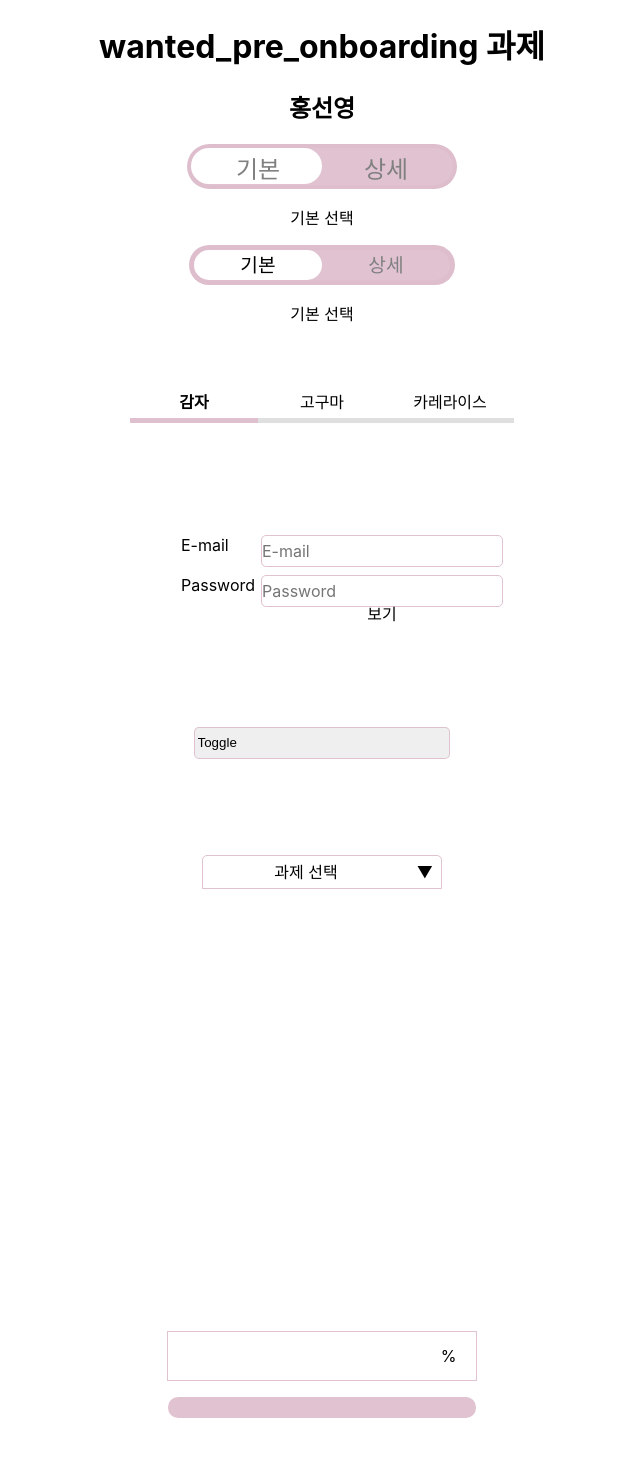
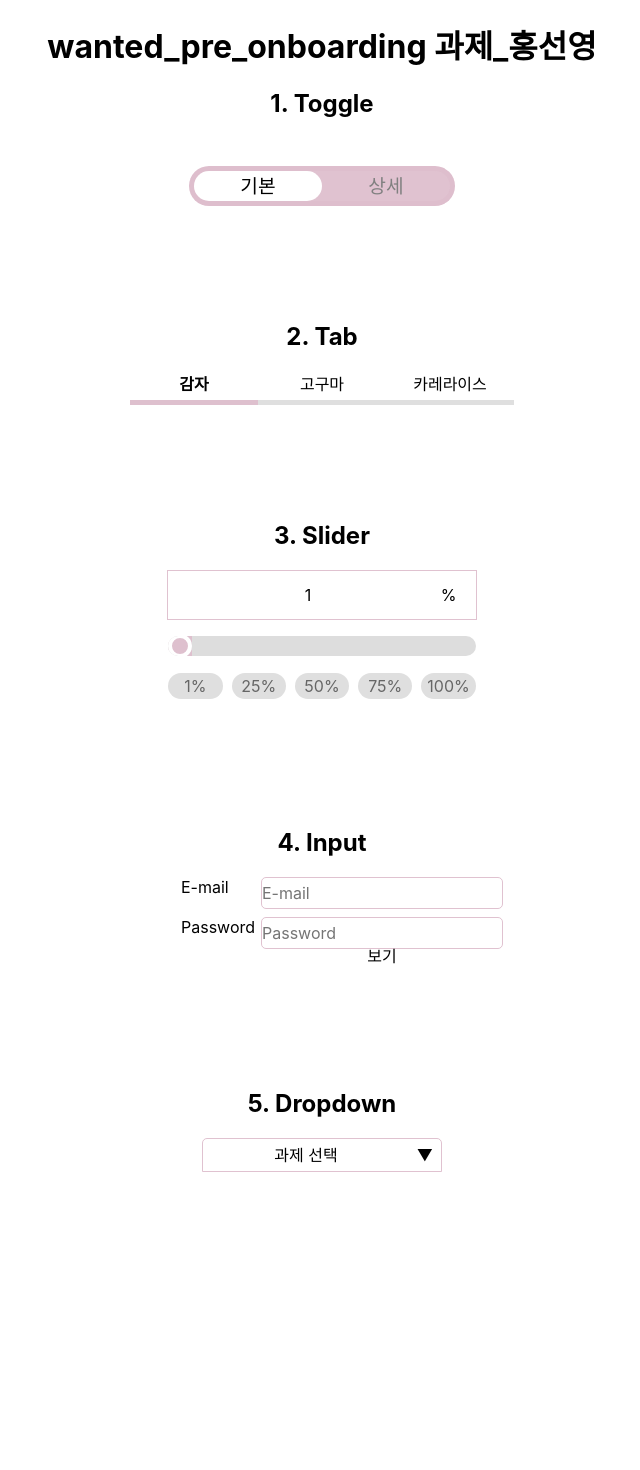
Before and after one commit to allie1125/wanted_pre_onboarding, a React (Create React App) app: page / in a window 1280 px wide. Shown: the top 1470 px of the page, without its empty margins (318-958 px from the left). Built offline with nearby package versions, Linux system fonts and the light colour scheme.

Commit message:
[RM] 연습파일삭제

```diff
--- a/src/App.js
+++ b/src/App.js
@@ -1,26 +1,19 @@
 import "./App.css";
 import Toggle from "./components/Toggle";
-import Toggle2 from "./components/Toggle2";
 import Tab from "./components/Tab";
+import Slider from "./components/Slider";
 import Input from "./components/Input";
 import Dropdown from "./components/Dropdown";
-import Dropdown2 from "./components/Dropdown2";
-import Slider from "./components/Slider";
-import Slider2 from "./components/Slider2";
 
 function App() {
   return (
     <div className="App">
-      <h1>wanted_pre_onboarding 과제</h1>
-      <h2>홍선영</h2>
+      <h1>wanted_pre_onboarding 과제_홍선영</h1>
       <Toggle />
-      <Toggle2 />
       <Tab />
+      <Slider />
       <Input />
       <Dropdown />
-      <Dropdown2 />
-      <Slider />
-      <Slider2 />
     </div>
   );
 }
--- a/src/components/Dropdown.js
+++ b/src/components/Dropdown.js
@@ -1,14 +1,86 @@
-import React from "react";
+import React, { useState, useEffect } from "react";
 
 const Dropdown = () => {
-  const dropdownMenus = ["Toggle", "Tab", "Slider", "Input", "Dropdown"];
+  const dropdownMenus = ["Toggle", "Tab", "Slider", "Input", "Dropdown", "Apple", "Banana", "Orange", "Cherry"];
+  const [isDropdownOpen, setIsDropdownOpen] = useState(false);
+  const [selectedOption, setSelectedOption] = useState("");
+  const [userInput, setUserInput] = useState({ value: "" });
+  const [searchResultMenu, setSearchResultMenu] = useState([]);
+  const { value } = userInput;
+
+  useEffect(() => {
+    search();
+  }, [userInput]);
+
+  const onClickDropdown = () => {
+    setIsDropdownOpen(!isDropdownOpen);
+  };
+
+  const onChangeInput = (e) => {
+    const { value } = e.target;
+    setUserInput({ ...userInput, value });
+  };
+
+  const search = () => {
+    if (value !== "") {
+      //dropdown메뉴를 순회하면서 검색문자를 포함한 메뉴배열만 리턴(대소문자 구분없이 검색)
+      const result = dropdownMenus.filter((word) => word.toLowerCase().includes(value.toLowerCase()));
+      setSearchResultMenu(result);
+    } else {
+      //검색입력값이 없거나 모두지워졌을때 검색메뉴배열 비우기
+      setSearchResultMenu([]);
+    }
+  };
+
+  const renderAllDropdownMenu = () => {
+    //검색입력값이 없을 때 기본메뉴배열 노출
+    if (value === "") {
+      return dropdownMenus.map((el, i) => (
+        <li
+          key={i}
+          onClick={() => {
+            setSelectedOption(el);
+            setIsDropdownOpen(!isDropdownOpen);
+          }}
+        >
+          {el}
+        </li>
+      ));
+    }
+    return null;
+  };
+
+  const renderSearchDropdownMenu = () => {
+    //검색문자를 포함하는 메뉴배열 노출
+    return searchResultMenu.map((el, i) => (
+      <li
+        key={i}
+        onClick={() => {
+          setSelectedOption(el);
+          setIsDropdownOpen(!isDropdownOpen);
+        }}
+      >
+        {el}
+      </li>
+    ));
+  };
+
   return (
     <div className="dropdown_box">
-      <select>
-        {dropdownMenus.map((el) => (
-          <option value={el}>{el}</option>
-        ))}
-      </select>
+      <h2>5. Dropdown</h2>
+      <ul>
+        <li className="default_option" onClick={onClickDropdown}>
+          {selectedOption === "" ? "과제 선택" : selectedOption}
+          <span>▼</span>
+        </li>
+        <div className={`option_box ${isDropdownOpen ? "on" : "off"}`}>
+          <li className="search_box">
+            <span>🔍</span>
+            <input type="text" onChange={(e) => onChangeInput(e)} placeholder="검색..." />
+          </li>
+          {searchResultMenu.length !== 0 ? renderSearchDropdownMenu() : renderAllDropdownMenu()}
+        </div>
+      </ul>
     </div>
   );
 };
--- a/src/components/Dropdown2.js
+++ /dev/null
@@ -1,87 +0,0 @@
-import React, { useState, useEffect } from "react";
-
-const Dropdown = () => {
-  const dropdownMenus = ["Toggle", "Tab", "Slider", "Input", "Dropdown", "Apple", "Banana", "Orange", "Cherry"];
-  const [isDropdownOpen, setIsDropdownOpen] = useState(false);
-  const [selectedOption, setSelectedOption] = useState("");
-  const [userInput, setUserInput] = useState({ value: "" });
-  const [searchResultMenu, setSearchResultMenu] = useState([]);
-  const { value } = userInput;
-
-  useEffect(() => {
-    search();
-  }, [userInput]);
-
-  const onClickDropdown = () => {
-    setIsDropdownOpen(!isDropdownOpen);
-  };
-
-  const onChangeInput = (e) => {
-    const { value } = e.target;
-    setUserInput({ ...userInput, value });
-  };
-
-  const search = () => {
-    if (value !== "") {
-      //dropdown메뉴를 순회하면서 검색문자를 포함한 메뉴배열만 리턴(대소문자 구분없이 검색)
-      const result = dropdownMenus.filter((word) => word.toLowerCase().includes(value.toLowerCase()));
-      setSearchResultMenu(result);
-    } else {
-      //검색입력값이 없거나 모두지워졌을때 검색메뉴배열 비우기
-      setSearchResultMenu([]);
-    }
-  };
-
-  const renderAllDropdownMenu = () => {
-    //검색입력값이 없을 때 기본메뉴배열 노출
-    if (value === "") {
-      return dropdownMenus.map((el, i) => (
-        <li
-          key={i}
-          onClick={() => {
-            setSelectedOption(el);
-            setIsDropdownOpen(!isDropdownOpen);
-          }}
-        >
-          {el}
-        </li>
-      ));
-    }
-    return null;
-  };
-
-  const renderSearchDropdownMenu = () => {
-    //검색문자를 포함하는 메뉴배열 노출
-    return searchResultMenu.map((el, i) => (
-      <li
-        key={i}
-        onClick={() => {
-          setSelectedOption(el);
-          setIsDropdownOpen(!isDropdownOpen);
-        }}
-      >
-        {el}
-      </li>
-    ));
-  };
-
-  return (
-    <div className="dropdown_box2">
-      <ul>
-        <li className="default_option" onClick={onClickDropdown}>
-          {selectedOption === "" ? "과제 선택" : selectedOption}
-          <span>▼</span>
-        </li>
-        <div className={`option_box ${isDropdownOpen ? "on" : "off"}`}>
-          <li className="search_box">
-            <span>🔍</span>
-            <input type="text" onChange={(e) => onChangeInput(e)} placeholder="검색..." />
-          </li>
-          {searchResultMenu.length !== 0 ? renderSearchDropdownMenu() : renderAllDropdownMenu()}
-        </div>
-      </ul>
-    </div>
-  );
-};
-
-export default Dropdown;
--- a/src/components/Input.js
+++ b/src/components/Input.js
@@ -38,6 +38,7 @@ const Input = () => {
 
   return (
     <div className="input_box">
+      <h2>4. Input</h2>
       <ul>
         <li>
           <span>E-mail</span>
--- a/src/components/Slider.js
+++ b/src/components/Slider.js
@@ -1,47 +1,34 @@
-import React, { useState, useEffect, useRef } from "react";
+import React, { useState } from "react";
 
 const Slider = () => {
-  const [width, setWidth] = useState(0);
-  const [xPosition, setXPosition] = useState(0);
-  const [innerWidth, setInnerWidth] = useState(0);
-  const elementRef = useRef(null);
-  useEffect(() => {
-    setWidth(elementRef.current.clientWidth);
-    // setRect(elementRef.current.offsetTop);
-  }, []); //empty dependency array so it only runs once at render
-  useEffect(() => {
-    console.log("width?", width);
-    // console.log("rect?", rect);
-  }, [width]);
-
-  useEffect(() => {
-    setInnerWidth(window.innerWidth);
-    console.log("window.innerWidth", window.innerWidth);
-  }, [window.innerWidth]);
-
-  const handleResize = () => {
-    setInnerWidth(window.innerWidth);
-    console.log(`브라우저 화면사이즈:${window.innerWidth}`);
-  };
-
-  useEffect(() => {
-    window.addEventListener("resize", handleResize);
-    return () => {
-      window.removeEventListener("resize", handleResize);
-    };
-  }, []);
-
-  const onClickPercentageBar = (e) => {
-    const { pageX } = e;
-    setXPosition(pageX);
+  const [percentageValue, setPercentageValue] = useState(1);
+  const percentButton = [1, 25, 50, 75, 100];
+  const onChangePercentValue = (value) => {
+    setPercentageValue(value);
   };
   return (
     <div className="slider_box">
+      <h2>3. Slider</h2>
       <div className="count_box">
-        <span className="count">{xPosition > 0 ? Math.ceil(xPosition - (innerWidth - 117) / 2) : ""}</span> <span className="percent">%</span>
+        <span className="count">{percentageValue}</span> <span className="percent">%</span>
       </div>
       <div className="percent_line_box">
-        <div ref={elementRef} className="line" onMouseMove={(e) => onClickPercentageBar(e)}></div>
+        <input
+          className="line"
+          type="range"
+          min="1"
+          max="100"
+          step="1"
+          value={percentageValue}
+          onChange={(e) => onChangePercentValue(e.target.value)}
+        ></input>
+      </div>
+      <div className="percent_buttons_box">
+        {percentButton.map((el, index) => (
+          <div key={index} onClick={() => onChangePercentValue(el)}>
+            {el}%
+          </div>
+        ))}
       </div>
     </div>
   );
--- a/src/components/Tab.js
+++ b/src/components/Tab.js
@@ -14,6 +14,7 @@ const Tab = () => {
 
   return (
     <div className="tab_box">
+      <h2>2. Tab</h2>
       <div className="tabs">
         {tabMenu.map(({ idx, tabName, kor }) => (
           <div key={idx} className={`tab_text ${tabName === activeTab ? "bold" : ""}`} onClick={() => changeTabMenu(tabName)}>
--- a/src/components/Toggle.js
+++ b/src/components/Toggle.js
@@ -2,16 +2,19 @@ import React, { useState } from "react";
 import "../style.scss";
 
 const Toggle = () => {
-  const [toggle, setToggle] = useState(true);
+  const [toggle, setToggle] = useState(false);
+  const changeToggleStatus = () => {
+    setToggle(!toggle);
+  };
 
   return (
     <>
-      <div className="toggle_container" onClick={() => setToggle(!toggle)}>
-        <div className={`toggle_button ${toggle ? "left" : "right"}`}></div>
-        <div className="toggle_text">기본</div>
-        <div className="toggle_text">상세</div>
+      <h2>1. Toggle</h2>
+      <div className="toggle_box" onClick={changeToggleStatus}>
+        <div className={`toggle_button ${toggle ? "right" : "left"}`}></div>
+        <div className={`toggle_text ${toggle ? "gray" : "black"}`}>기본</div>
+        <div className={`toggle_text ${toggle ? "black" : "gray"}`}>상세</div>
       </div>
-      <p>{toggle ? "기본" : "상세"} 선택</p>
     </>
   );
 };
--- a/src/components/Toggle2.js
+++ /dev/null
@@ -1,22 +0,0 @@
-import React, { useState } from "react";
-import "../style.scss";
-
-const Toggle = () => {
-  const [toggle, setToggle] = useState(false);
-  const changeToggleStatus = () => {
-    setToggle(!toggle);
-  };
-
-  return (
-    <>
-      <div className="toggle_box" onClick={changeToggleStatus}>
-        <div className={`toggle_button ${toggle ? "right" : "left"}`}></div>
-        <div className={`toggle_text ${toggle ? "gray" : "black"}`}>기본</div>
-        <div className={`toggle_text ${toggle ? "black" : "gray"}`}>상세</div>
-      </div>
-      <p>{toggle ? "상세" : "기본"} 선택</p>
-    </>
-  );
-};
-
-export default Toggle;
--- a/src/style.scss
+++ b/src/style.scss
@@ -1,56 +1,14 @@
 $theme_color: rgba(222, 190, 205, 0.934);
-
-.toggle_container {
-  display: flex;
-  width: 20%;
-  margin: 0 auto;
-  position: relative;
-  background-color: $theme_color;
-  border: 4px solid $theme_color;
-  color: gray;
-  cursor: pointer;
-  border-radius: 20rem;
-  padding: 0.2%;
-  height: 2rem;
-
-  .toggle_text {
-    z-index: 999;
-    width: 50%;
-    font-size: 1.5rem;
-  }
-  .toggle_button {
-    flex: 0.5;
-    padding: 4.5%;
-    font-size: 2rem;
-    background-color: #fff;
-    border-radius: inherit;
-    top: 0;
-    position: absolute;
-    transition: all 0.5s;
-    height: 0.8rem;
-    width: 41%;
-  }
-
-  .left {
-    left: 0;
-  }
-
-  .right {
-    width: 41%;
-    background-color: #fff;
-    color: #000;
-    left: 50%;
-  }
-}
 
 .toggle_box {
   width: 20%;
   background-color: $theme_color;
-  margin: 0 auto;
+  margin: 3rem auto;
   border: 5px solid $theme_color;
   height: 30px;
   border-radius: 2rem;
   cursor: pointer;
+
   .toggle_button {
     border-radius: 2rem;
     background-color: #fff;
@@ -163,29 +121,6 @@ $theme_color: rgba(222, 190, 205, 0.934);
 
 //dropdown 컴포넌트
 .dropdown_box {
-  padding: 3rem 0;
-  margin: 0 auto;
-  width: 20%;
-  min-width: 15rem;
-
-  select {
-    -moz-appearance: none;
-    -webkit-appearance: none;
-    appearance: none;
-
-    width: 100%;
-    height: 2rem;
-    border: 1px solid $theme_color;
-    border-radius: 5px;
-    padding: 0 1%;
-    > option {
-      background-color: $theme_color;
-    }
-  }
-}
-
-//dropdown 컴포넌트
-.dropdown_box2 {
   padding: 3rem 0;
   min-height: 380px;
   ul {
```
Also changed, not shown: src/components/Slider2.js (deleted, +0 -36 lines).
